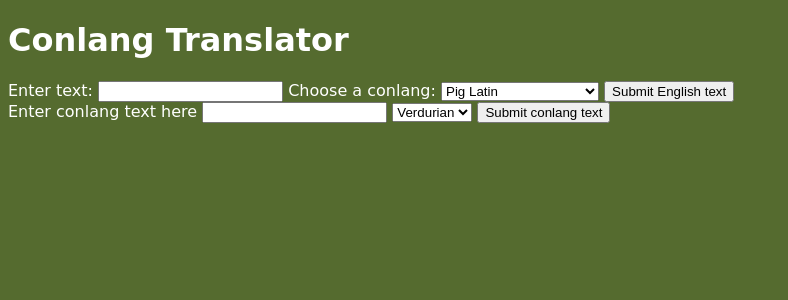
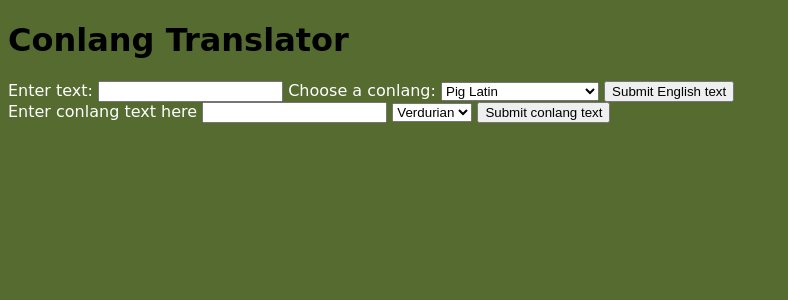
Before and after one commit to thisismeletmein8/conlang_translator, a Flask app: page / in a window 1280 px wide. Shown: the top 300 px of the page, without its empty margins (0-788 px from the left). Run offline with Flask 3, Linux system fonts and the light colour scheme.

Commit message:
styling part 2

```diff
--- a/static/style.css
+++ b/static/style.css
@@ -3,3 +3,6 @@ body {
     color: white;
     font-family: "Snell Roundhand", cursive;
 }
+h1 {
+    color: black
+}
```
